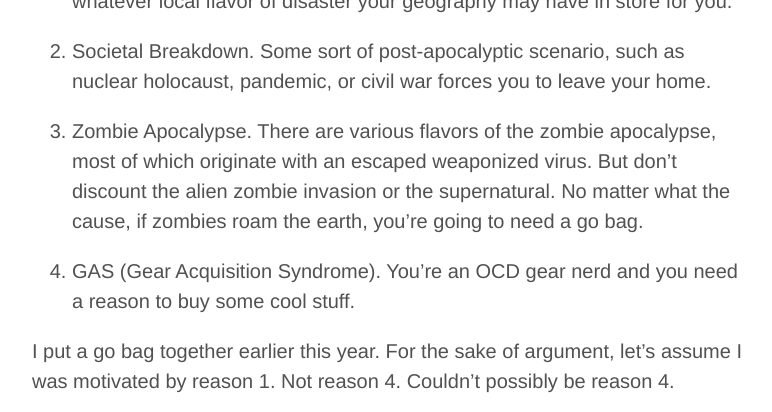
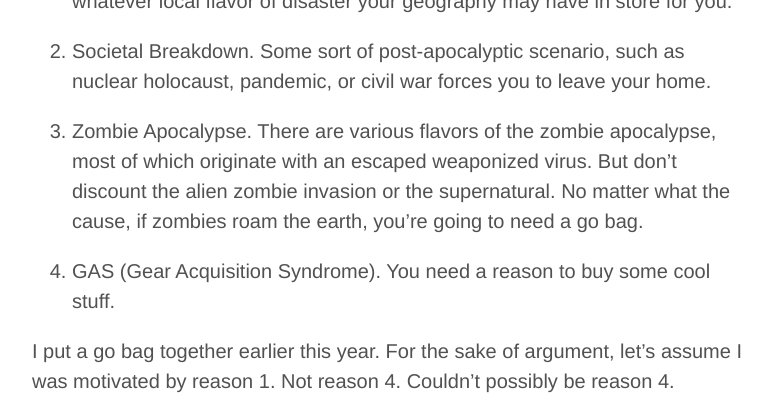
Before and after one commit to rpe/rpe.github.io, a Jekyll site: the page built from _posts/2014-04-14-right-in-the-go-bag.markdown, in a window 1280 px wide and 900 px high, scrolled down 731 px, cut to the strip 0-412 px from the top of the window. Shown: the whole strip, without its empty margins (248-1020 px from the left). Built offline with Jekyll 4.4.1, drawn with Linux system fonts in a browser that asks for light colours; Markdown is read by kramdown in place of the engine named in the settings.

Commit message:
Update go bag post.

```diff
--- a/_posts/2014-04-14-right-in-the-go-bag.markdown
+++ b/_posts/2014-04-14-right-in-the-go-bag.markdown
@@ -31,7 +31,7 @@ most of which originate with an escaped weaponized virus. But don't discount
 the alien zombie invasion or the supernatural. No matter what the cause,
 if zombies roam the earth, you're going to need a go bag.
 
-4. GAS (Gear Acquisition Syndrome). You're an OCD gear nerd and you need
+4. GAS (Gear Acquisition Syndrome). You need
 a reason to buy some cool stuff.
 
 I put a go bag together earlier this year.
```
